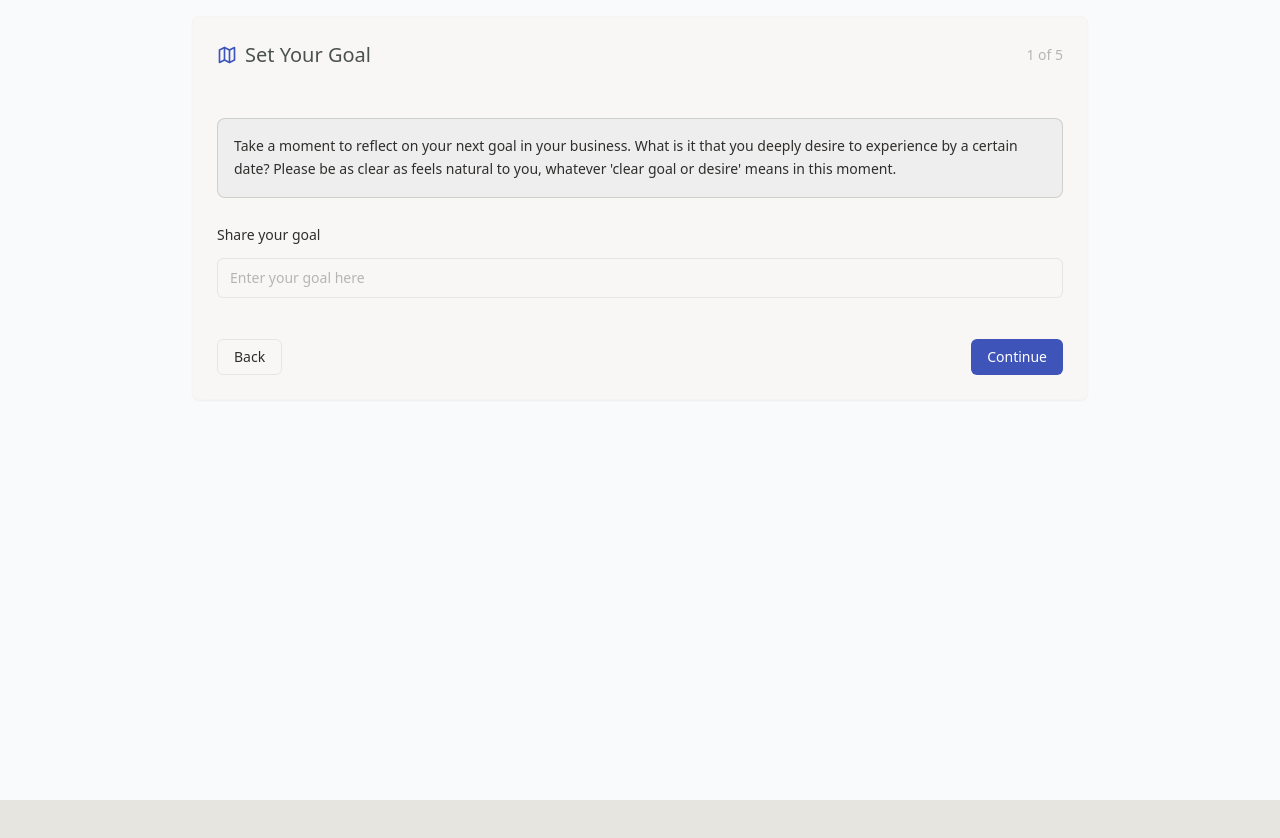
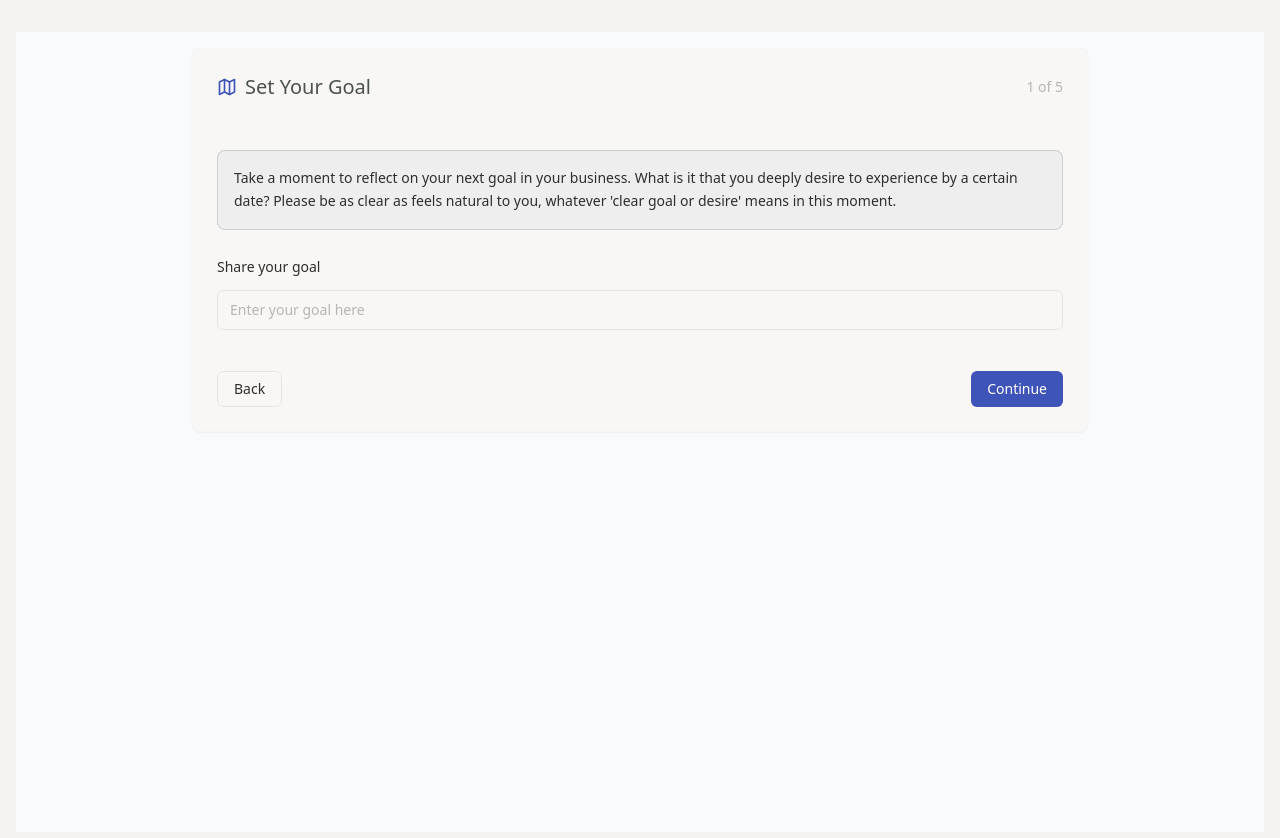
Before and after one commit to peatf/gps-live, a Next.js app: page / in a window 1280 px wide. Shown: the top 838 px of the page. Before the commit the page ends 800 px from the top, so only its background shows below. Built offline with nearby package versions, Linux system fonts and the light colour scheme.

Commit message:
Update _app.js

```diff
--- a/src/pages/_app.js
+++ b/src/pages/_app.js
@@ -1,7 +1,21 @@
+// src/pages/_app.js
 import '../styles/globals.css';
+import ResponsiveContainer from '../components/ResponsiveContainer';
+import { useEffect } from 'react';
+import { setupIframeResizing } from '../utils/iframeUtils';
 
 function MyApp({ Component, pageProps }) {
-  return <Component {...pageProps} />;
+  useEffect(() => {
+    // Set up iframe resizing
+    const cleanup = setupIframeResizing();
+    return cleanup;
+  }, []);
+
+  return (
+    <ResponsiveContainer>
+      <Component {...pageProps} />
+    </ResponsiveContainer>
+  );
 }
 
 export default MyApp;
```
